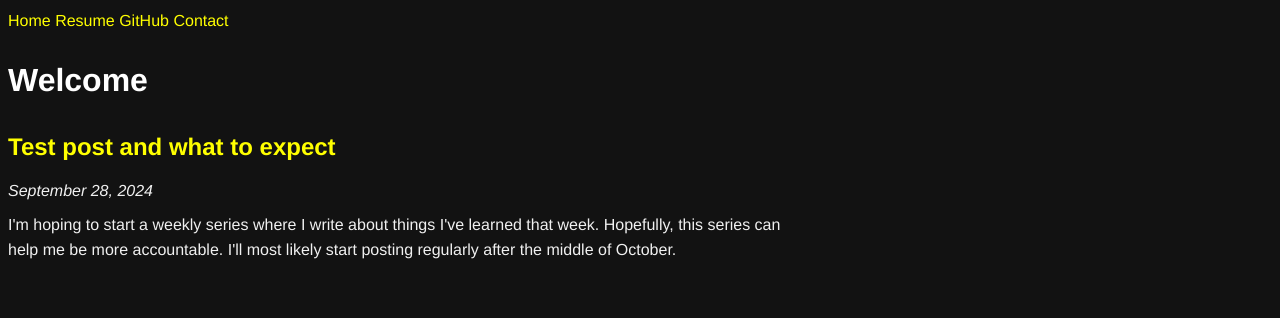
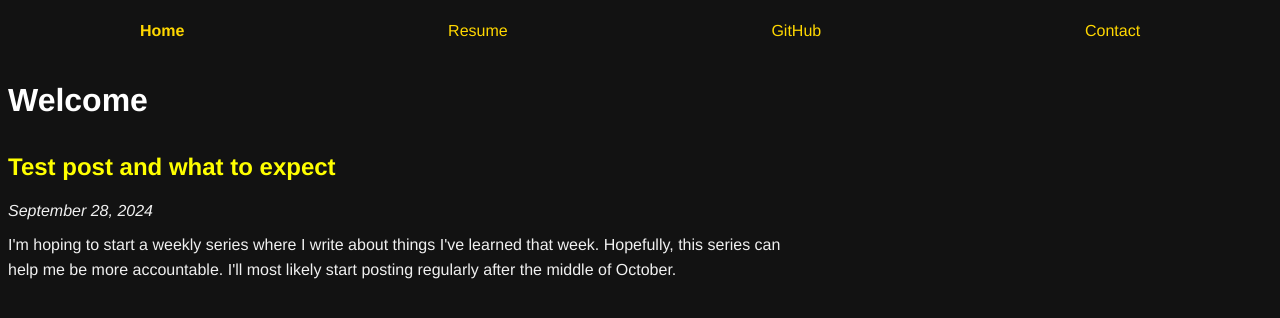
Before and after one commit to benn9833/benn9833.github.io, a Jekyll site: the page built from index.html, in a window 1280 px wide. Shown: the top 318 px of the page. Built offline with Jekyll 4.4.1, drawn with Linux system fonts in a browser that asks for light colours.

Commit message:
Update style.css

```diff
--- a/assets/css/style.css
+++ b/assets/css/style.css
@@ -1,6 +1,28 @@
 /* assets/css/style.css */
 
 /* Global Styles */
+.topnav {
+    display: flex; /* This aligns the items horizontally */
+    justify-content: space-around; /* Distribute space around the items */
+    background-color: #121212; /* Background color to match your theme */
+    padding: 10px 0; /* Some padding to give the navigation bar breathing room */
+}
+
+.topnav a {
+    color: #FFD700; /* Yellow color for the links */
+    text-decoration: none; /* Remove underline */
+    font-size: 16px; /* Adjust font size */
+    padding: 0 15px; /* Space between links */
+}
+
+.topnav a:hover {
+    color: #FFFF00; /* Brighter yellow when hovered */
+}
+
+.topnav a.active {
+    font-weight: bold; /* Highlight the active page */
+}
+
 body {
     background-color: #121212; /* Similar color to Chrome's dark background*/
     color: #f0f0f0;            /* Light text color */
```
